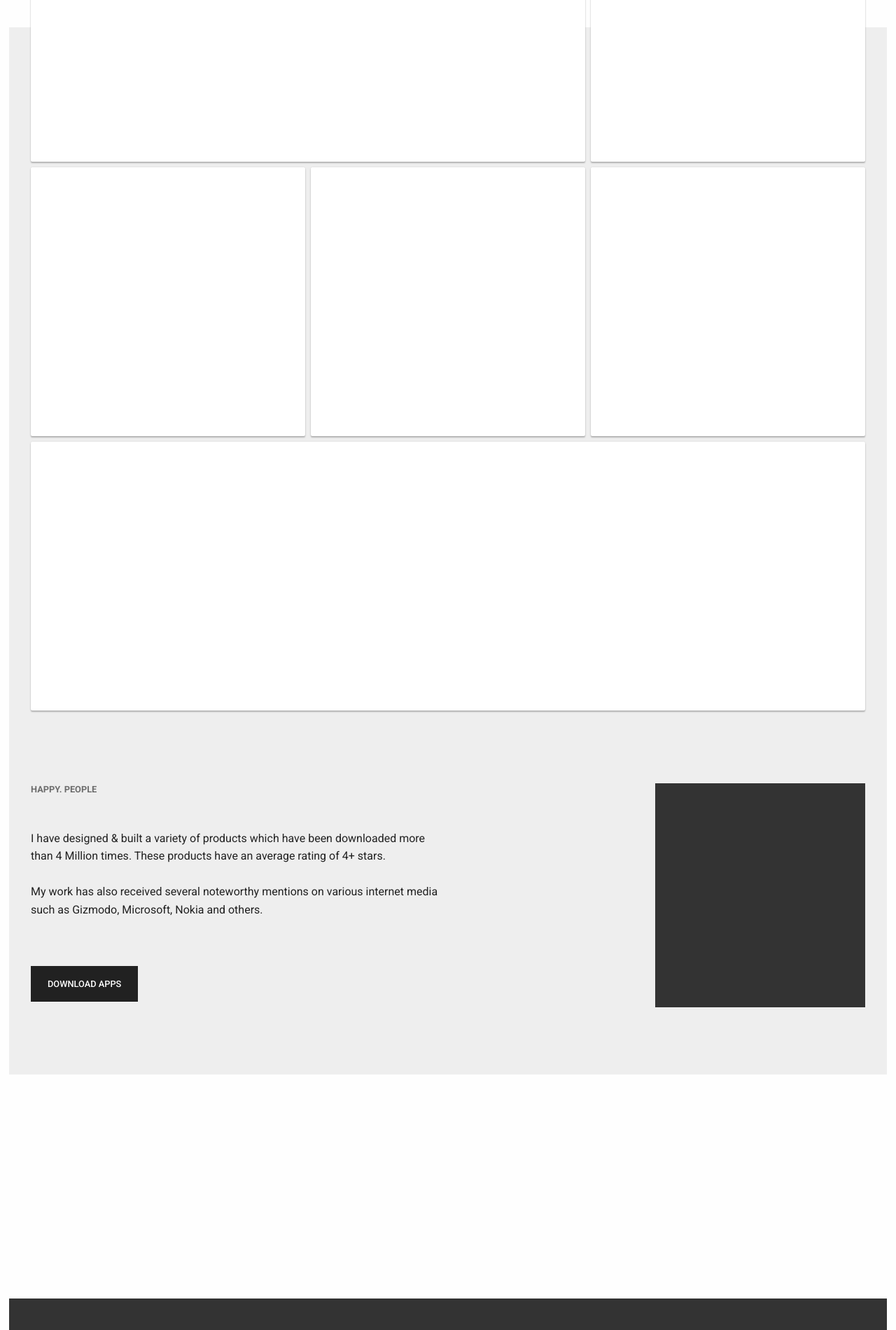
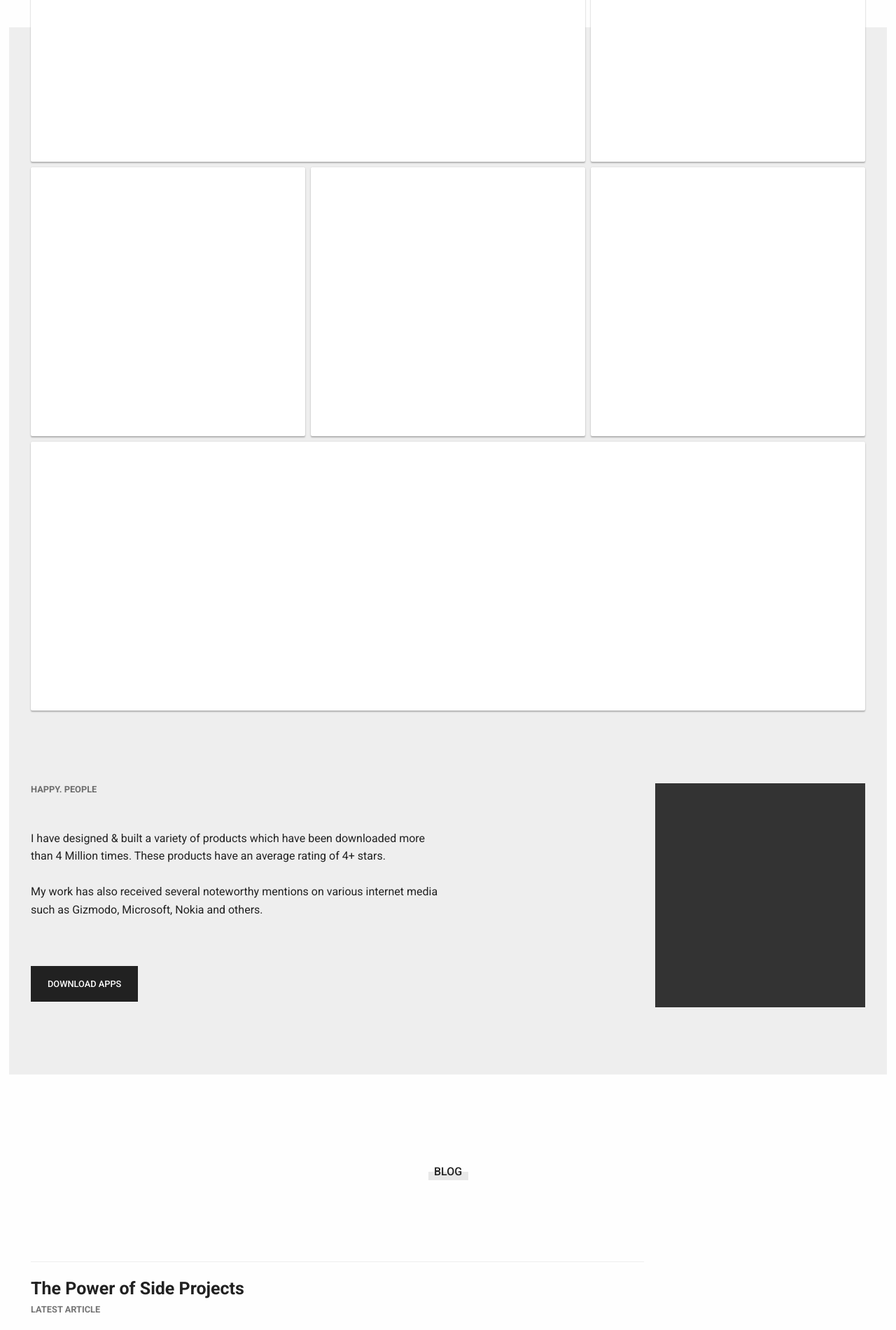
Before and after one commit to AnaghSharma/anaghsharma.github.io, a Jekyll site: the page built from index.html, in a window 1280 px wide. Shown: the part 1298-3198 px from the top of the page at 70% size. Built offline with Jekyll 4.4.1, drawn with Linux system fonts in a browser that asks for light colours; nearby versions of some CDN libraries; grey boxes are pictures that could not be loaded.

Commit message:
Added a section for blog

```diff
--- a/_layouts/default.html
+++ b/_layouts/default.html
@@ -27,7 +27,7 @@
 
   <body>
     <div class="row expanded header divider">
-        <hr/>
+        <hr style="margin-top:160px;"</hr>
       </div>
       <div class="row overlay-up">
         <div class="large-8 small-8 columns">
--- a/index.html
+++ b/index.html
@@ -91,6 +91,27 @@ keywords: design, portfolio, development, designer
       </div>
     </div>
   </section>
+  <section id="blog">
+    <div class="row expanded">
+      <div class="row" style="margin-top: 8rem;">
+          <div class="column">
+            <h6 class="text-center font-medium">BLOG</h6>
+            <div style="width: 57px;" class="section-heading-bar-light"></div>
+          </div>
+        </div>
+        <div class="row">
+          <div class="large-9 middle-6 small-12 column divider" style="margin-top: 6rem; padding-right:20px;">
+            <hr/>
+            <h4 class="font-bold" style="margin-bottom:4px;">The Power of Side Projects</h4>
+            <h6 class="medium-heading font-bold">LATEST ARTICLE</h6>
+            <div style="height:360px; width:100%; margin-top:20px; margin-right: 20px; background: #ededed;">
+               <img class="blog-hero-image" src="https://images.unsplash.com/photo-1475092980020-2094a10518d2"></img>
+            </div>
+          </div>
+        </div>
+      </div>
+    </div>
+  </section>
   <section id="room">
     <div class="row expanded">
       <div class="section-room-background">
```
Also changed, not shown: scss/_custom.scss (+6 -1 lines), css/app.css.
